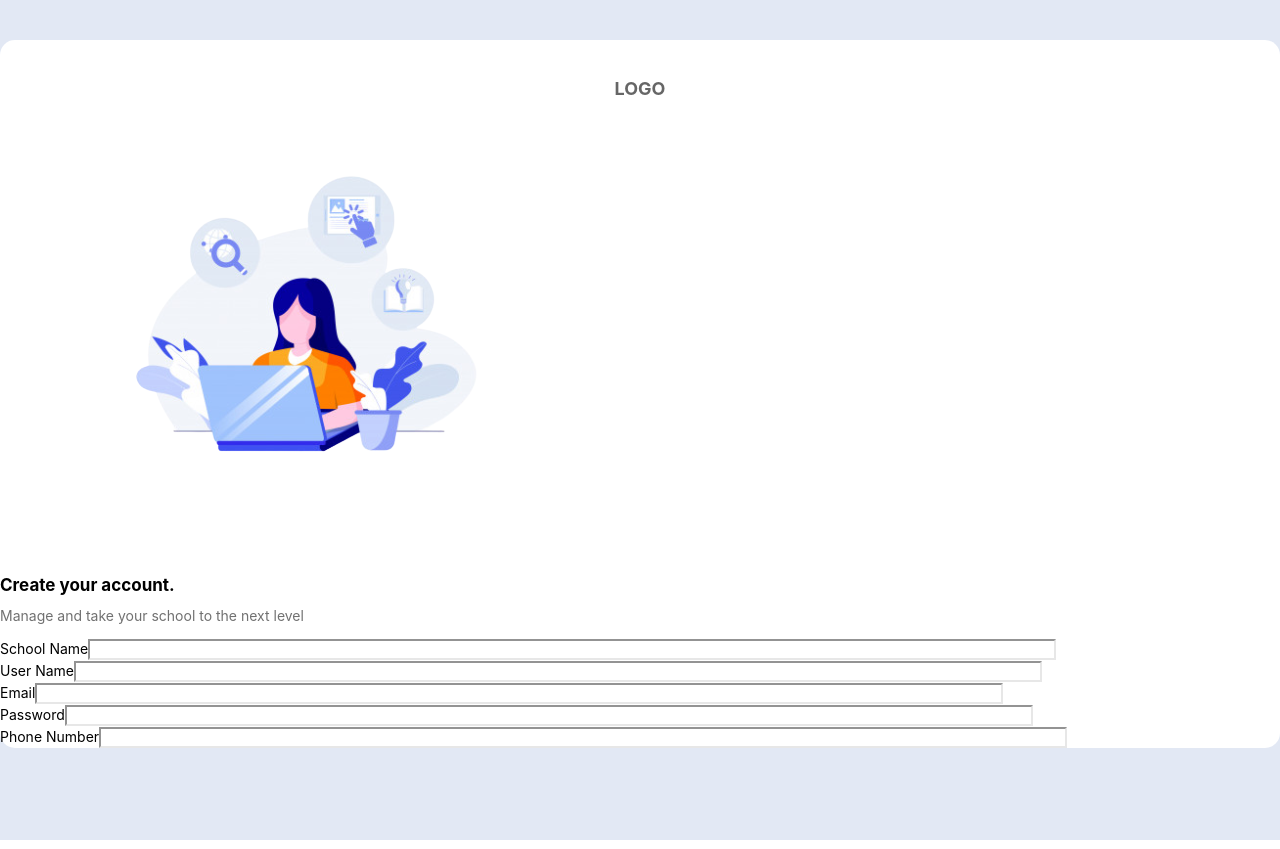
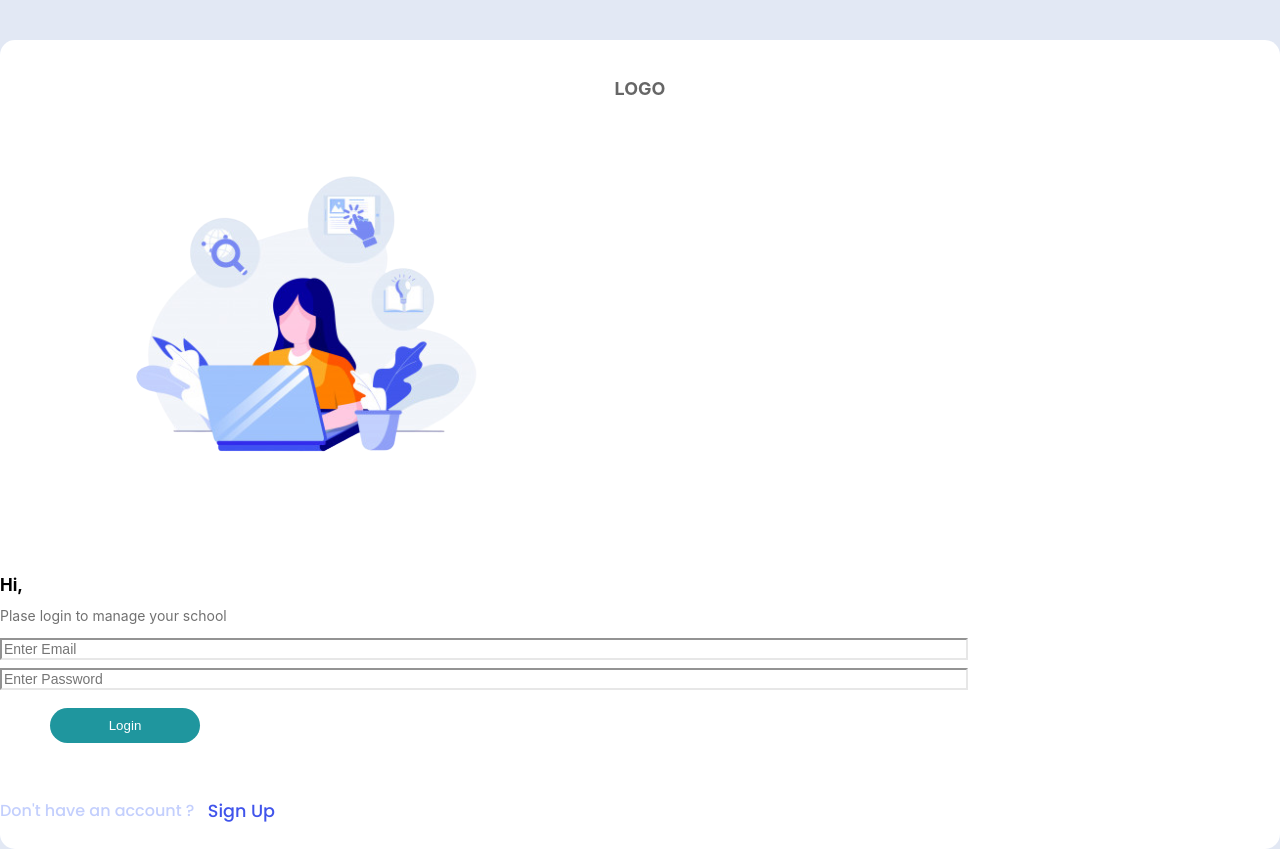
Before and after one commit to ajayreddy002/react-redux-routes, a React (Create React App) app: page /login in a window 1280 px wide. Built offline with nearby package versions, Linux system fonts and the light colour scheme.

Commit message:
Completed Login layout

```diff
--- a/src/components/login/login.component.scss
+++ b/src/components/login/login.component.scss
@@ -1,6 +1,8 @@
+@import 'src/variables/fonts.scss';
+
 .main_bg {
     background-color: #e2e8f4;
-    height: 100vh;
+    min-height: 100vh;
     padding-top: 40px;
 
     .container {
@@ -35,18 +37,64 @@
                     color: #717171;
                 }
             }
-            label {
-                font-size: 14px;
-                font-weight: normal;
-                line-height: 18px;
+
+            .form-group {
+                padding-bottom: 8px;
             }
+
             .form-control {
-                border-color:#e7e7e7;
+                border-color: #e7e7e7;
                 border-radius: 0;
                 outline: none;
-                width: 75%;
-                &:focus{
+                font-size: 14px;
+                &.sign_in{
+                    width: 75%;
+                }
+                &:focus {
                     box-shadow: none;
+                }
+            }
+        }
+
+        .btn_block {
+            padding: 10px 0 40px 0;
+            margin-left: 50px;
+
+            button {
+                width: 150px;
+                padding: 10px 15px 10px 15px;
+                border-radius: 30px;
+                outline: none;
+                border: none;
+                background-color: #1f969e;
+                color: #ffffff;
+            }
+        }
+
+        .sign_up_switch {
+            text-align: center;
+            padding: 15px 0 25px 0;
+
+            .login__account-msg {
+                font-size: 16px;
+                font-weight: 500;
+                color: #c3cffd;
+                font-family: $para_font;
+                display: flex;
+                -webkit-transition: all 2s; /* Safari 3.1 to 6.0 */
+                transition: all 2s;
+                p {
+                    color: #4054eb;
+                    font-family: $para_font;
+                    font-size: 1.1rem;
+                    font-weight: 500;
+                    cursor: pointer;
+                    margin: 0;
+                    padding-left: 5px;
+
+                    &:hover {
+                        text-decoration: underline;
+                    }
                 }
             }
         }
--- a/src/components/login/login.component.tsx
+++ b/src/components/login/login.component.tsx
@@ -2,6 +2,19 @@ import * as React from 'react';
 import './login.component.scss';
 import signUpImg from '../../assets/signup.png';
 export class LoginComponent extends React.Component<{}>{
+    public state: any;
+    constructor(props: any) {
+        super(props);
+        this.state = {
+            isSignIn: false
+        }
+        this.showSignIn = this.showSignIn.bind(this)
+    }
+    showSignIn() {
+        this.setState({
+            isSignIn: !this.state.isSignIn
+        });
+    }
     render() {
         return (
             <div>
@@ -15,34 +28,86 @@ export class LoginComponent extends React.Component<{}>{
                                 <img src={signUpImg} alt="" />
                             </div>
                             <div className="col-md-6 col-sm-6 col-xs-12">
+                                {this.state.isSignIn &&
+                                    <React.Fragment>
                                         <form action="">
                                             <div className="form_block">
                                                 <div className="form_title">
                                                     <h1>Create your account.</h1>
                                                     <p>Manage and take your school to the next level</p>
                                                 </div>
+                                                <div className="row m-0">
+                                                    <div className="col-md-6">
                                                         <div className="form-group">
-                                            <label htmlFor="school_name">School Name</label>
-                                            <input type="text" className="form-control" />
+                                                            <input type="text" className="form-control" placeholder="Enter School Name" />
                                                         </div>
+                                                    </div>
+                                                    <div className="col-md-6">
                                                         <div className="form-group">
-                                            <label htmlFor="user_name">User Name</label>
-                                            <input type="text" className="form-control" />
+                                                            <input type="text" className="form-control" placeholder="Enter User Name" />
                                                         </div>
+                                                    </div>
+                                                    <div className="col-md-6">
                                                         <div className="form-group">
-                                            <label htmlFor="email">Email</label>
-                                            <input type="email" className="form-control" />
+                                                            <input type="email" className="form-control" placeholder="Enter Email" />
                                                         </div>
+                                                    </div>
+                                                    <div className="col-md-6">
                                                         <div className="form-group">
-                                            <label htmlFor="password">Password</label>
-                                            <input type="password" className="form-control" />
+                                                            <input type="password" className="form-control" placeholder="Enter Password" />
                                                         </div>
+                                                    </div>
+                                                    <div className="col-md-12">
                                                         <div className="form-group">
-                                            <label htmlFor="phone_number">Phone Number</label>
-                                            <input type="text" className="form-control" />
+                                                            <input type="text" className="form-control" placeholder="Enter Phone Number" />
+                                                        </div>
+                                                    </div>
+                                                    <div className="col-md-12">
+                                                        <div className="form-group">
+                                                            <textarea name="school_address" className="form-control" id="" placeholder="Enter School Address"></textarea>
+                                                        </div>
+                                                    </div>
                                                 </div>
                                             </div>
                                         </form>
+                                        <div className="btn_block">
+                                            <button type="button">Signup</button>
+                                        </div>
+                                        <div className="sign_up_switch">
+                                            <div className="login__account-msg">
+                                                <span> Already have an account </span>&nbsp;&nbsp;
+                                            <p onClick={this.showSignIn}>Sign In</p>
+                                            </div>
+                                        </div>
+                                    </React.Fragment>
+                                }
+                                {!this.state.isSignIn &&
+                                    <React.Fragment>
+                                        <form action="">
+                                            <div className="form_block">
+                                                <div className="form_title">
+                                                    <h1>Hi,</h1>
+                                                    <p>Plase login to manage your school</p>
+                                                </div>
+                                                <div className="form-group">
+                                                    <input type="email" className="form-control sign_in" placeholder="Enter Email" />
+                                                </div>
+                                                <div className="form-group">
+                                                    <input type="password" className="form-control sign_in" placeholder="Enter Password" />
+                                                </div>
+                                            </div>
+                                        </form>
+                                        <div className="btn_block">
+                                            <button type="button">Login</button>
+                                        </div>
+                                        <div className="sign_up_switch">
+                                            <div className="login__account-msg">
+                                                <span> Don't have an account ? </span>&nbsp;&nbsp;
+                                        <p onClick={this.showSignIn}>Sign Up</p>
+                                            </div>
+                                        </div>
+                                    </React.Fragment>
+                                }
                             </div>
                         </div>
                     </div>
--- /dev/null
+++ b/src/variables/fonts.scss
@@ -0,0 +1,8 @@
+@import url('https://fonts.googleapis.com/css?family=Oswald:400,500,700|Poppins:400,500,700|Roboto:400,500,700&display=swap');
+$header_font: 'Roboto',
+sans-serif;
+;
+$para_font:'Poppins',
+sans-serif;
+$mini_header: 'Oswald', sans-serif;
+$white: #ffffff;
```
Also changed, not shown: src/_store/actions/login.action.type.tsx (added), src/assets/school.svg (added), src/assets/user.svg (added). Lines whose indentation alone changed are shown as unchanged.
